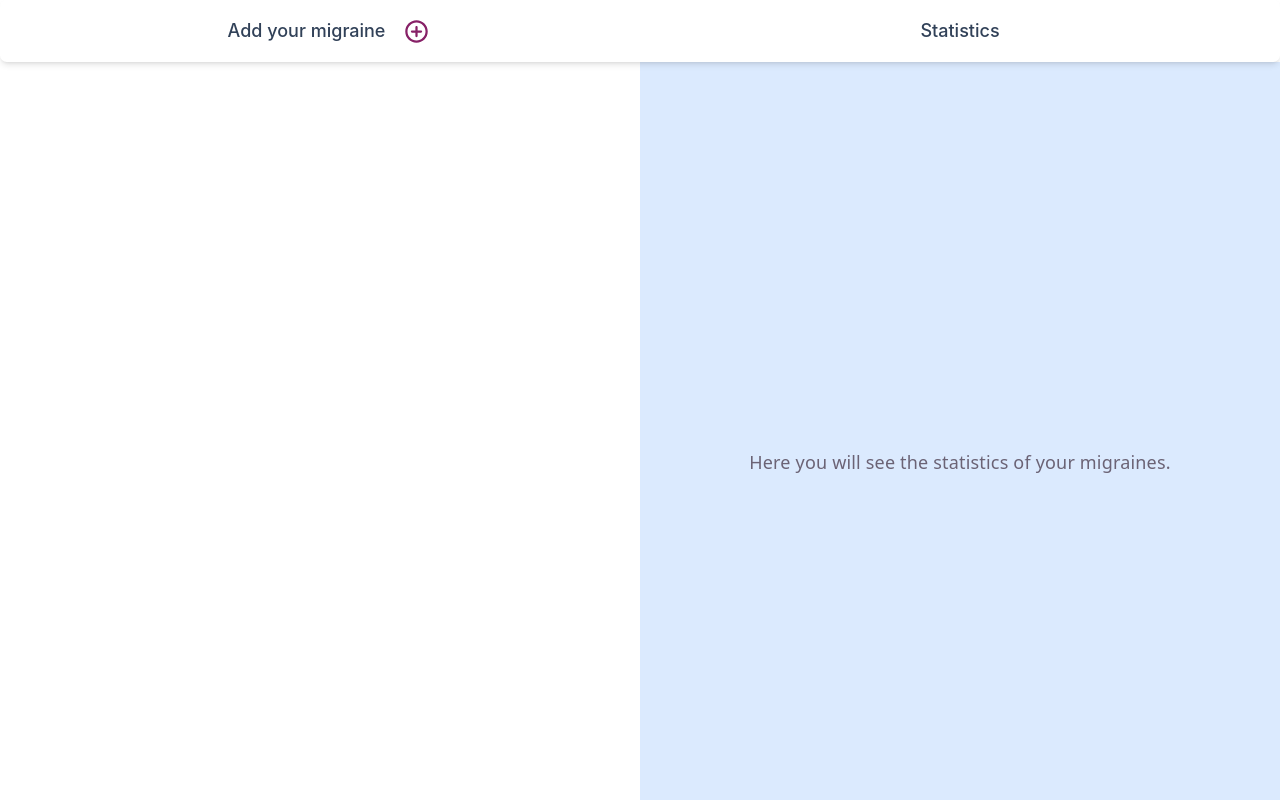
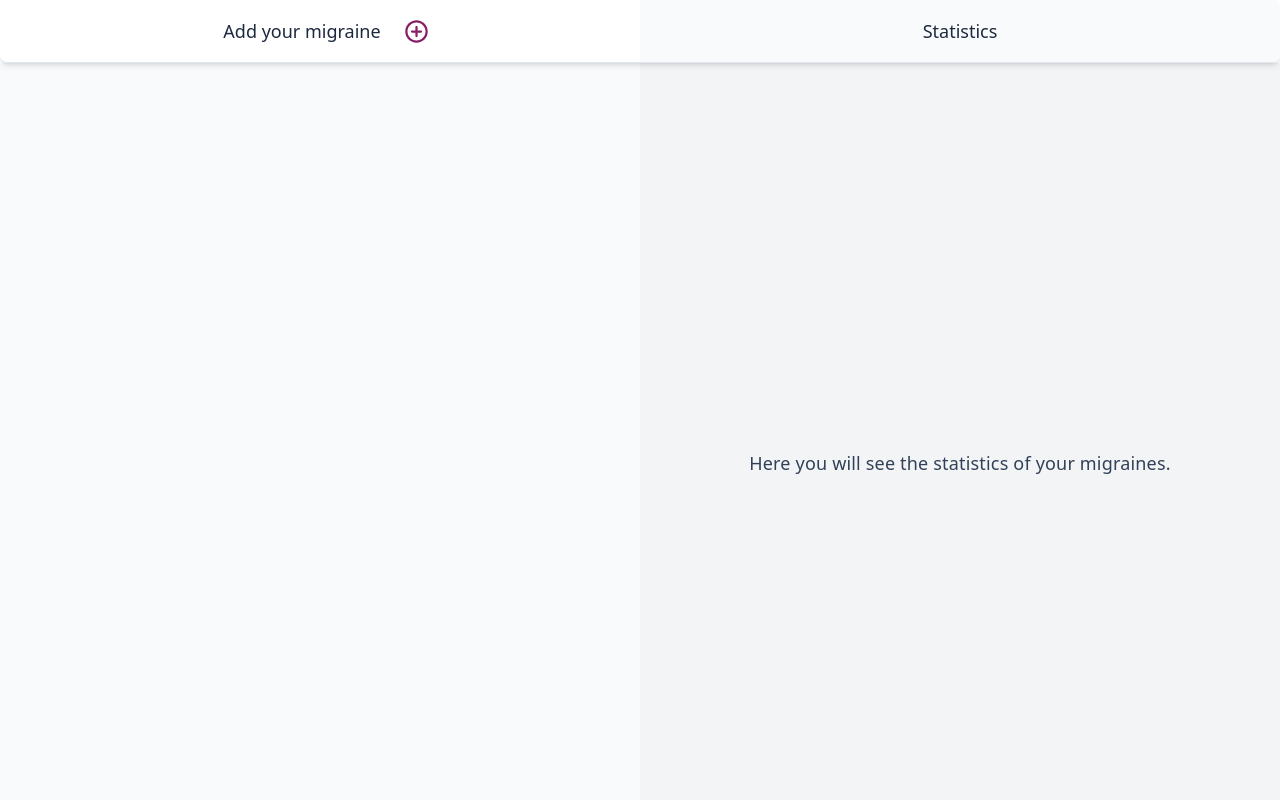
Before and after one commit to t-gladkaya/h_app, a React (Vite) app: page / in a window 1280 px wide. Built offline with nearby package versions, Linux system fonts and the light colour scheme.

Commit message:
style: update colors on the main page

```diff
--- a/src/components/AddMigraineButton.tsx
+++ b/src/components/AddMigraineButton.tsx
@@ -16,7 +16,7 @@ export function AddMigraineButton({ onAdd }: AddMigraineButtonProps) {
 
   return (
     <>
-      <button className="flex items-center justify-center w-6 h-6 bg-white rounded-2xl hover:bg-purple-200 transition-colors hover:cursor-pointer" onClick={handleOpenModal}>
+      <button className="flex h-8 w-8 items-center justify-center hover:transform hover:scale-110 duration-300 rounded-full transition hover:cursor-pointer" onClick={handleOpenModal}>
         <img className="w-6 h-6" src="/plus.svg" alt="add migraine" />
       </button>
 
--- a/src/components/Modal.tsx
+++ b/src/components/Modal.tsx
@@ -35,7 +35,7 @@ export const Modal = ({ onClose, onSubmit }: ModalProps) => {
       >
         <form className="relative" onSubmit={handleSubmit}>
           <button className="absolute top-0 right-0" type="button" onClick={onClose}>
-            <img className="w-6 h-6 hover:transform hover:scale-110 duration-300" src="/close vector.svg" alt="close" />
+            <img className="w-6 h-6 hover:transform hover:scale-110 duration-300 hover:cursor-pointer" src="/close vector.svg" alt="close" />
           </button>
           <h3 className="pr-8 text-xl font-bold mb-4">Add Migraine Data</h3>
 
@@ -53,7 +53,7 @@ export const Modal = ({ onClose, onSubmit }: ModalProps) => {
             </label>
           </div>
 
-          <button className="bg-blue-500 hover:bg-blue-700 text-white font-bold py-2 px-4 rounded" type="submit">
+          <button className="bg-blue-500 hover:bg-blue-700 text-white font-bold py-2 px-4 rounded hover:cursor-pointer" type="submit">
             Submit
           </button>
         </form>
--- a/src/components/Navigation.tsx
+++ b/src/components/Navigation.tsx
@@ -7,7 +7,7 @@ type NavigationProps = {
 
 export default function Navigation({ onAddMigraine }: NavigationProps) {
   return (
-    <header className="sticky top-0 z-10 overflow-hidden rounded-md text-slate-700 shadow-md [font-family:Inter,ui-sans-serif,system-ui,sans-serif] font-medium tracking-normal bg-white">
+    <header className="sticky top-0 z-10 overflow-hidden bg-white border-b border-slate-200 rounded-md text-slate-800 shadow-md font-medium tracking-normal">
       <ul className="flex w-full items-stretch">
         <li className="flex flex-1 justify-center items-center                                                                                                                                                                                                                                                                                                                                                                               p-2">
           <p className="rounded-md px-4 py-2 transition-colors">
@@ -15,7 +15,7 @@ export default function Navigation({ onAddMigraine }: NavigationProps) {
           </p>
           <AddMigraineButton onAdd={onAddMigraine}/>
         </li>
-        <li className="flex flex-1 justify-center p-2">
+        <li className="flex flex-1 justify-center p-2 bg-slate-50">
           <p className="rounded-md px-4 py-2 transition-colors">
             Statistics
           </p>
--- a/src/index.css
+++ b/src/index.css
@@ -15,7 +15,7 @@
 
   font: 18px/145% var(--sans);
   letter-spacing: 0.18px;
-  color-scheme: light dark;
+  color-scheme: light;
   color: var(--text);
   background: var(--bg);
   font-synthesis: none;
--- a/src/pages/MainPage.tsx
+++ b/src/pages/MainPage.tsx
@@ -7,16 +7,23 @@ type MainPageProps = {
 
 export const MainPage = ({ migraines }: MainPageProps) => {
   return(
-    <div className="grid min-h-0 w-full flex-1 grid-cols-2">
+    <div className="grid min-h-0 w-full flex-1 grid-cols-2 bg-slate-50">
       <section className="flex flex-col items-center gap-4 overflow-auto p-4">
         {migraines.map((migraine, index) => (
-          <article key={`${migraine.date}-${migraine.cycleDay}-${index}`} className="w-full max-w-md rounded-md shadow-blue-300 shadow-md p-4 bg-blue-200">
-            <p>Date: {formatDate(migraine.date)}</p>
-            <p>Cycle Day: {migraine.cycleDay}</p>
+          <article
+            key={`${migraine.date}-${migraine.cycleDay}-${index}`}
+            className="w-full rounded-xl border border-slate-200 bg-white px-6 py-5 shadow-sm transition hover:border-violet-300 hover:shadow-md"
+          >
+            <p className="text-sm text-slate-500">
+              Date: {formatDate(migraine.date)}
+            </p>
+            <p className="text-lg font-medium text-slate-800">
+              Cycle Day: {migraine.cycleDay}
+            </p>
           </article>
         ))}
       </section>
-      <section className="fixed right-0 w-3/6 h-full flex justify-center items-center bg-blue-100 p-4">
+      <section className="fixed right-0 w-3/6 h-full flex justify-center bg-gray-100 items-center p-4 text-slate-700">
         Here you will see the statistics of your migraines.
       </section>
     </div>
```
